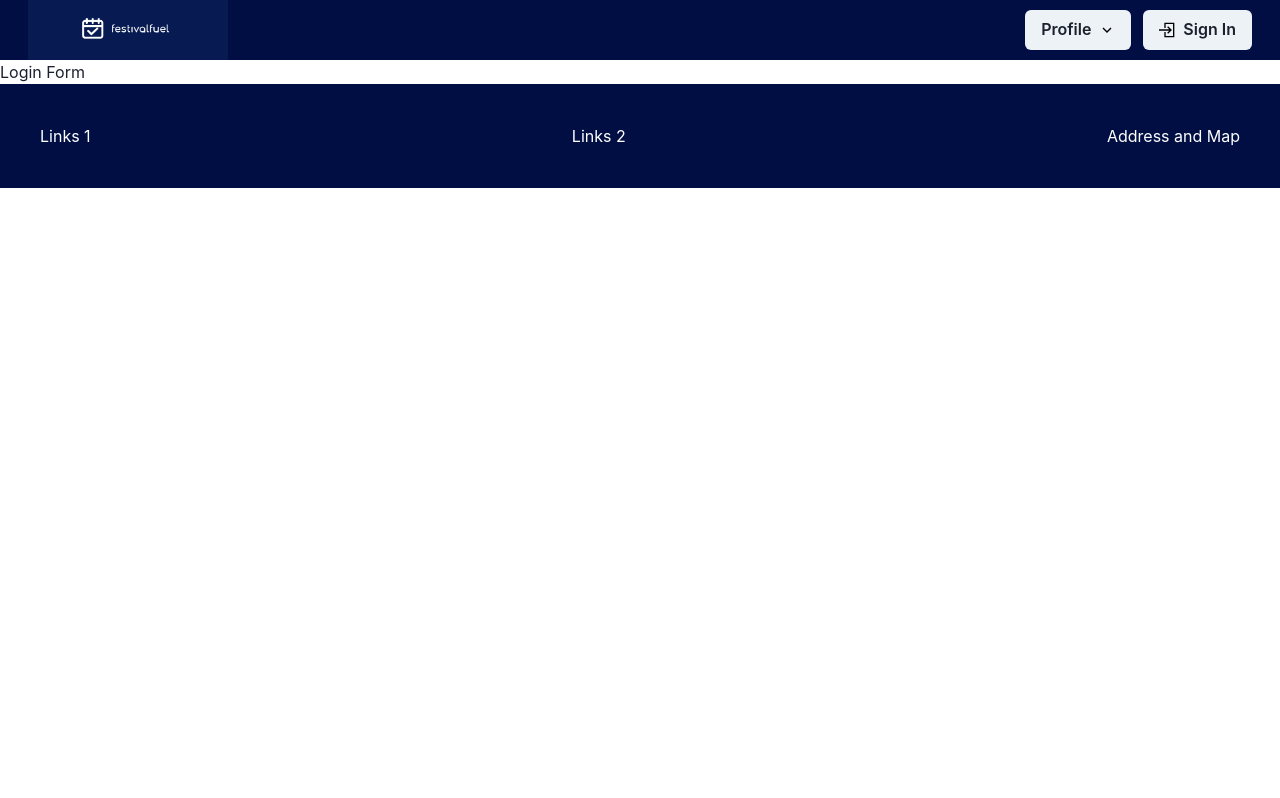
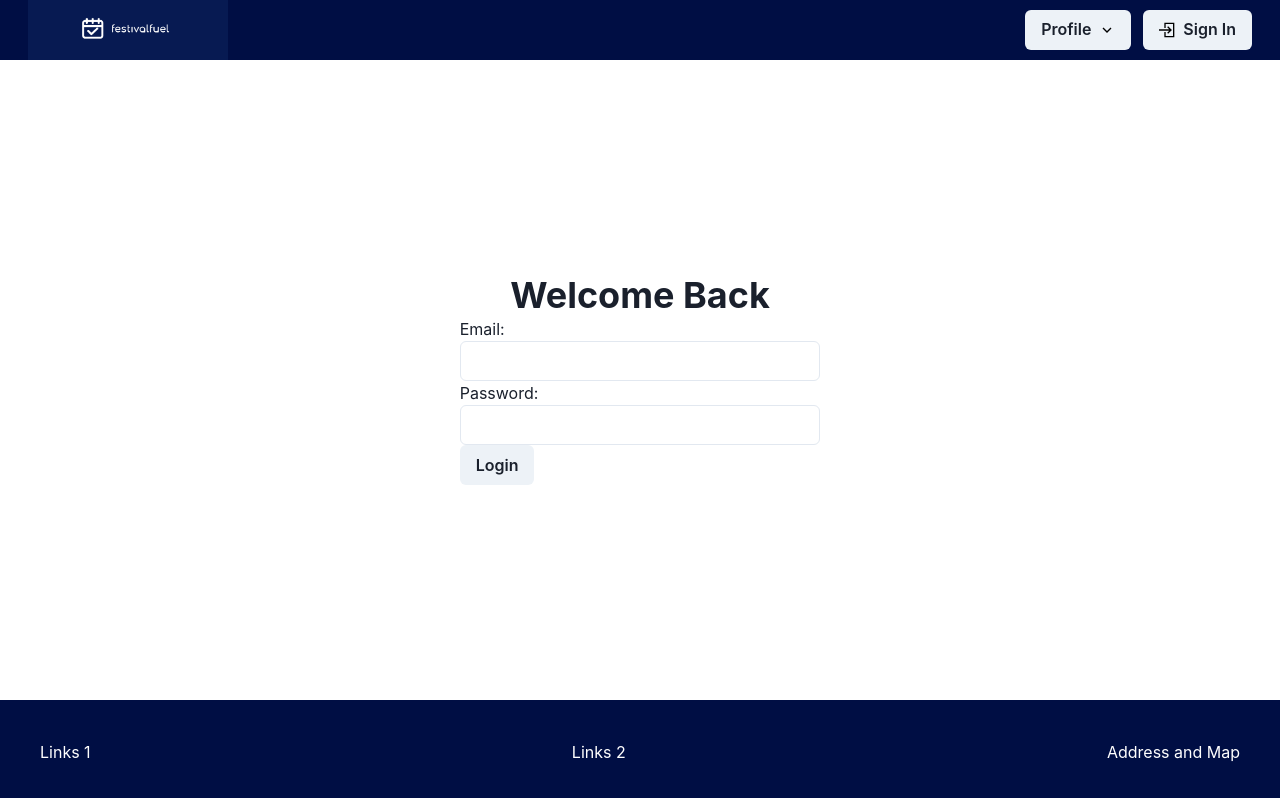
Before and after one commit to optimusinhisprime/festivefuel, a Next.js app: page /login in a window 1280 px wide. Shown: the top 798 px of the page. Built offline with nearby package versions, Linux system fonts and the light colour scheme.

Commit message:
Add login and single page starter

```diff
--- a/package.json
+++ b/package.json
@@ -13,6 +13,7 @@
     "@emotion/react": "^11.9.0",
     "@emotion/styled": "^11.8.1",
     "bcryptjs": "^2.4.3",
+    "formik": "^2.2.9",
     "framer-motion": "^6.3.3",
     "http-status-codes": "^2.2.0",
     "mongoose": "^6.3.1",
--- a/pages/login.jsx
+++ b/pages/login.jsx
@@ -1,7 +1,68 @@
 import React from "react";
+import { Formik } from 'formik';
+import { Flex, Input , Box, Heading, Button } from "@chakra-ui/react";
 
-const Login = () => {
-  return <div>Login Form</div>;
-};
+const Login = () => (
+  <Flex h="80vh" justify="center" align="center" direction="column">
+    <Heading>Welcome Back</Heading>
+    <Formik
+      initialValues={{ email: '', password: '' }}
+      validate={values => {
+        const errors = {};
+        if (!values.email) {
+          errors.email = 'Required';
+        } else if (
+          !/^[A-Z0-9._%+-]+@[A-Z0-9.-]+\.[A-Z]{2,}$/i.test(values.email)
+        ) {
+          errors.email = 'Invalid email address';
+        }
+        return errors;
+      }}
+      onSubmit={(values, { setSubmitting }) => {
+        setTimeout(() => {
+          alert(JSON.stringify(values, null, 2));
+          setSubmitting(false);
+        }, 400);
+      }}
+    >
+      {({
+        values,
+        errors,
+        touched,
+        handleChange,
+        handleBlur,
+        handleSubmit,
+        isSubmitting,
+        /* and other goodies */
+      }) => (
+        <form onSubmit={handleSubmit}>
+          Email:
+          <Input
+            type="email"
+            name="email"
+            onChange={handleChange}
+            onBlur={handleBlur}
+            value={values.email}
+          />
+          {errors.email && touched.email && errors.email}
+          <br/>
+          Password:
+          <Input
+            type="password"
+            name="password"
+            onChange={handleChange}
+            onBlur={handleBlur}
+            value={values.password}
+          />
+          {errors.password && touched.password && errors.password}
+          <br/>
+          <Button type="submit" disabled={isSubmitting}>
+            Login
+          </Button>
+        </form>
+      )}
+    </Formik>
+  </Flex>
+);
 
 export default Login;
--- a/pages/organizer/events/[eventId].jsx
+++ b/pages/organizer/events/[eventId].jsx
@@ -1,7 +1,7 @@
 import React from "react";
 //Update or Delete Event
 const Event = () => {
-  return <div>A single event displayed here</div>;
+  return <div>A single event displayed here. Editable</div>;
 };
 
 export default Event;
--- a/pages/vendor/events/[eventId].jsx
+++ b/pages/vendor/events/[eventId].jsx
@@ -1,7 +1,7 @@
 import React from "react";
-
+import SingleEvent from "../../../components/Shared/SingleEvent"
 const SingleEventPage = () => {
-  return <div>View a single event with more description here</div>;
+  return <SingleEvent />;
 };
 
 export default SingleEventPage;
```
Also changed, not shown: components/Shared/SingleEvent.jsx (added, +59 -0 lines), pages/organizer/events/index.js (deleted, +0 -11 lines), pages/organizer/index.jsx (deleted, +0 -7 lines), pages/vendor/events/index.jsx (deleted, +0 -7 lines), 2 other files (tests, documents, lock files or other folders).
